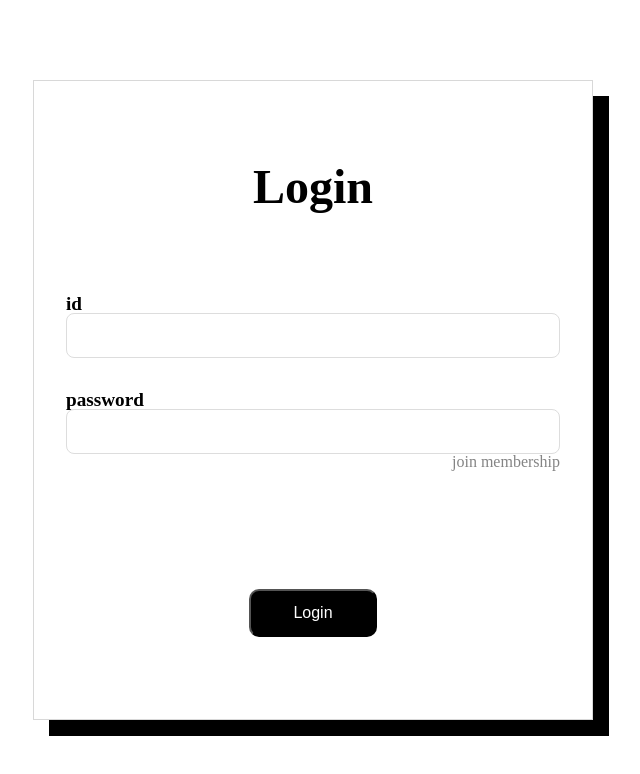
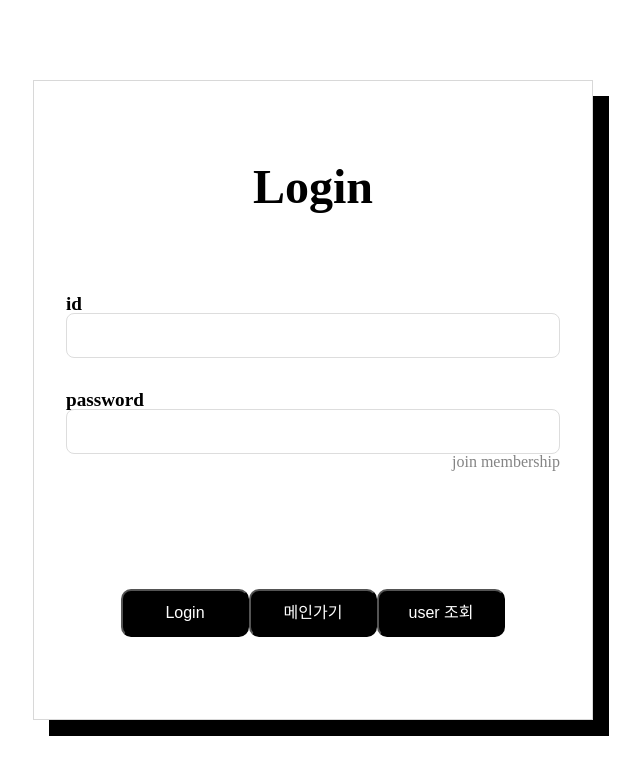
Before and after one commit to HyeonE0103/escapediary-FE, a React (Create React App) app: page /login in a window 1280 px wide. Shown: the top 774 px of the page, without its empty margins (327-967 px from the left). Built offline with nearby package versions, Linux system fonts and the light colour scheme.

Commit message:
test: 서버연결과 쿠키 테스트

```diff
--- a/src/pages/Login.jsx
+++ b/src/pages/Login.jsx
@@ -15,7 +15,6 @@ const Login = () => {
   const onClickSumbit = (e) => {
     e.preventDefault();
     const api = process.env.REACT_APP_URL + "login";
-    console.log("주소", process.env.REACT_APP_URL);
     axios
       .post(
         api,
@@ -26,7 +25,18 @@ const Login = () => {
       // goToPath("/"))
       .catch((error) => console.log(error));
   };
-
+  const onClickMain = () => {
+    goToPath("/");
+  };
+  const onClickUserShow = async () => {
+    const api = process.env.REACT_APP_URL;
+    try {
+      const apiData = await axios.get(api, { withCredentials: true });
+      console.log(apiData);
+    } catch (e) {
+      console.log(e);
+    }
+  };
   return (
     <LoginWrap onSubmit={onClickSumbit}>
       <LoginContainer>
@@ -55,6 +65,12 @@ const Login = () => {
         <LoginFooter>
           <Button color="black" size="medium" type="submit">
             Login
+          </Button>
+          <Button color="black" size="medium" onClick={onClickMain}>
+            메인가기
+          </Button>
+          <Button color="black" size="medium" onClick={onClickUserShow}>
+            user 조회
           </Button>
         </LoginFooter>
       </LoginContainer>
```
